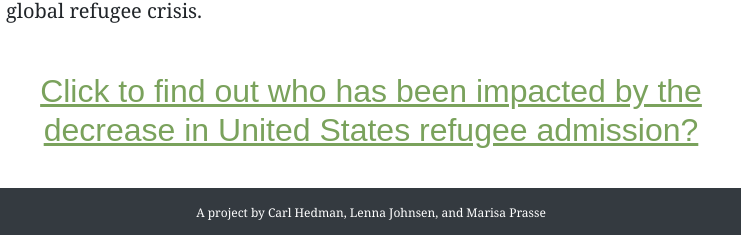
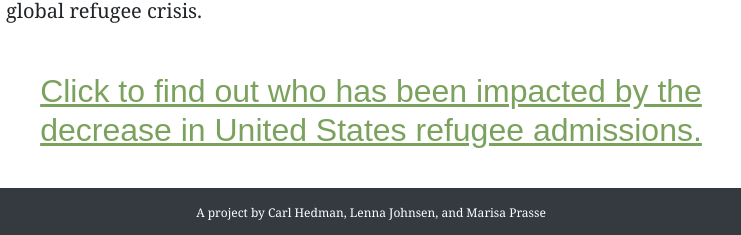
Before and after one commit to lennajohnsen/lennajohnsen.github.io, a website with bundled scripts: page index.html in a window 1280 px wide. Shown: the part 1880-2115 px from the top of the page, 269-1010 px from the left. Built offline with nearby package versions, Linux system fonts and the light colour scheme; no server answers; a web font is replaced by a local one.

Commit message:
Update index.html

```diff
--- a/index.html
+++ b/index.html
@@ -105,7 +105,7 @@
       <div class="container">
         <div class="row">
           <div class="col-lg-8 mx-auto" style="text-align:center;">
-            <h2> <a href="https://lennajohnsen.github.io/bigDataClassProject/#"> Click to find out who has been impacted by the decrease in United States refugee admission?</a></h2>
+            <h2> <a href="https://lennajohnsen.github.io/bigDataClassProject/#"> Click to find out who has been impacted by the decrease in United States refugee admissions.</a></h2>
           </div>
         </div>
       </div>
```
